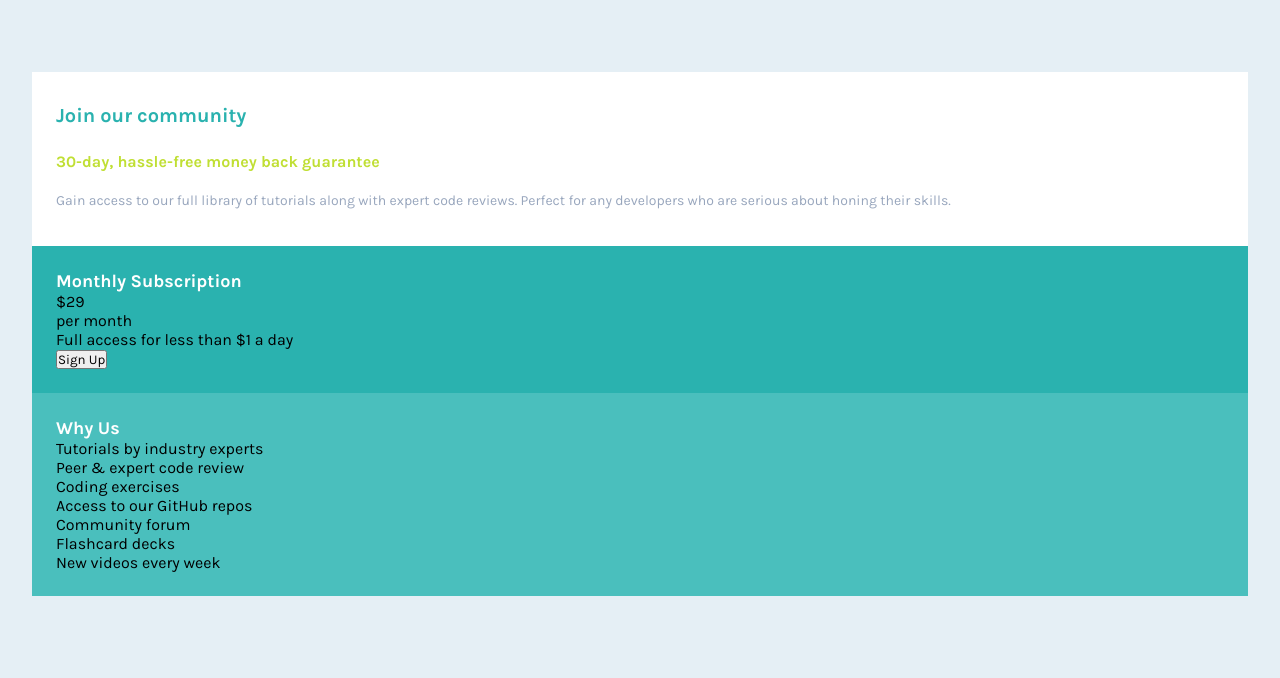
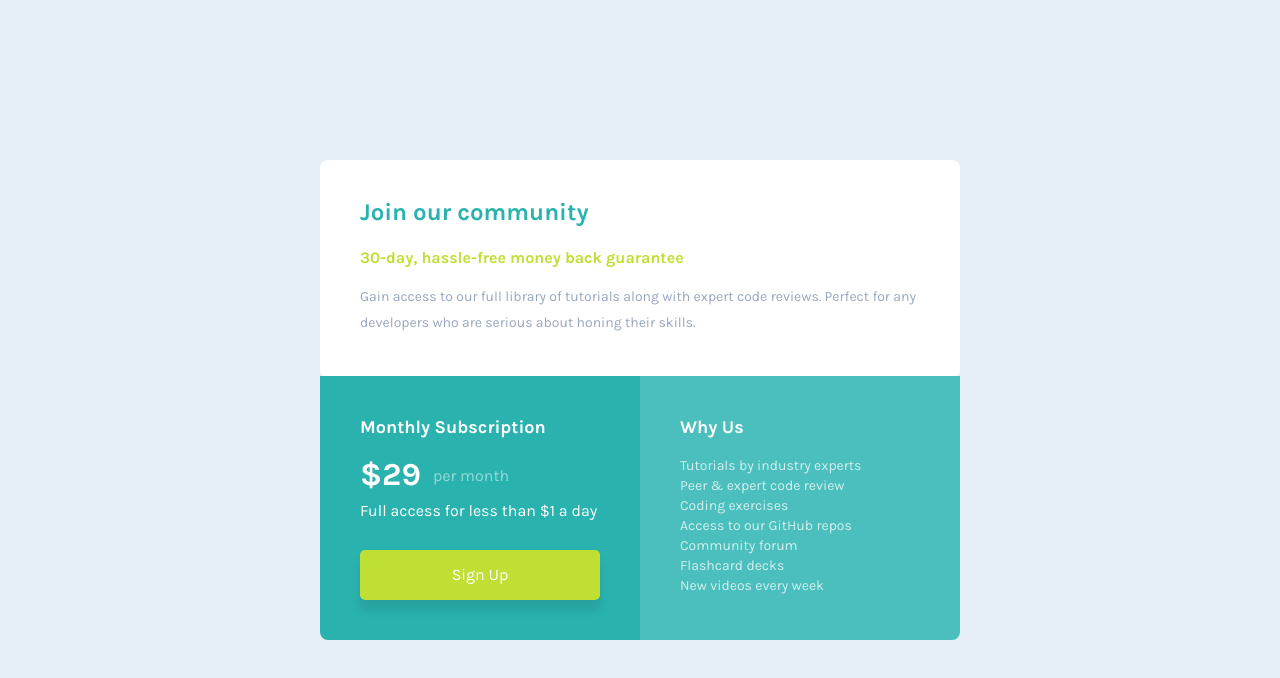
Before and after one commit to MattiasDoCss/price, a plain HTML site: page index.html in a window 1280 px wide. Drawn offline with Linux system fonts and the light colour scheme.

Commit message:
Projeto finalizado.

```diff
--- a/css/global.css
+++ b/css/global.css
@@ -23,6 +23,7 @@ h2 {
     font-size: 1.125rem;
     line-height: 1.375rem;
     color: white;
+    margin-bottom: 1.125rem;
 }
 
 body {
--- a/css/main.css
+++ b/css/main.css
@@ -15,6 +15,7 @@
     padding-inline: 1.5rem;
     padding-block: 2rem;
     background-color: white;
+    border-radius: 0.3125rem;
 }
 
 .esquerda  {
@@ -26,3 +27,54 @@
     background-color: var(--Light-Cyan);
     padding: 1.5rem;
 }
+
+.esquerda div p:first-child {
+    color: white;
+    font-size: 2rem;
+    font-weight: 700;
+    line-height: 2.375rem;
+}
+
+.esquerda div p:last-child {
+    color: white;
+    opacity: 0.5;
+}
+
+.esquerda div {
+    display: flex;
+    align-items: center;
+    gap: 0.75rem;
+    margin-bottom: 0.25rem;
+}
+
+.esquerda>p {
+    color: white;
+    line-height: 1.625rem;
+    margin-bottom: 1.625rem;
+}
+
+.esquerda button {
+    padding-top: 1rem;
+    padding-bottom: 1rem;
+    width:100%;
+    color: white;
+    font-size: 1rem;
+    line-height: 1.125rem;
+    border: none;
+    background-color: var(--Bright-Yellow);
+    border-radius: 0.3125rem;
+    box-shadow: 0px 10px 10px rgba(0, 0, 0, 0.0973011)
+}
+
+.direita p {
+    line-height: 1.25rem;
+    font-size: 0.875rem;
+    color: white;
+    opacity: 0.75;
+}
+
+.direita section{
+    background-color: var(--Light-Cyan);
+    padding: 1.5rem;
+    border-bottom: 0.3125rem;
+}
--- /dev/null
+++ b/css/responsivity.css
@@ -0,0 +1,37 @@
+@media (min-width: 650px){
+    .inferior {
+        display:flex;
+    }
+    .esquerda {
+        width: 100%;
+        padding: 2.5rem;
+        border-bottom-left-radius: 0.5rem;
+    }
+    .direita {
+        width: 100%;
+        padding: 2.5rem;
+        border-bottom-left-radius: none;
+        border-bottom-right-radius: 0.5rem;
+    }
+    main {
+        max-width: 40rem;
+        padding: 0;
+    }
+    body {
+        min-height: 100vh;
+        display: flex;
+        justify-content: center;
+        align-items: center;
+    }
+    .superior {
+        border-top-left-radius: 0.5rem;
+        border-top-right-radius: 0.5rem;
+        padding: 2.5rem;
+    }
+    h1 {
+        font-size: 1.5rem;
+    }
+    .superiorp:first-child {
+        font-size: 1rem;
+    }
+}
--- a/style.css
+++ b/style.css
@@ -1,3 +1,4 @@
 @import './css/color.css';
 @import './css/global.css';
 @import './css/main.css';
+@import './css/responsivity.css';
```
